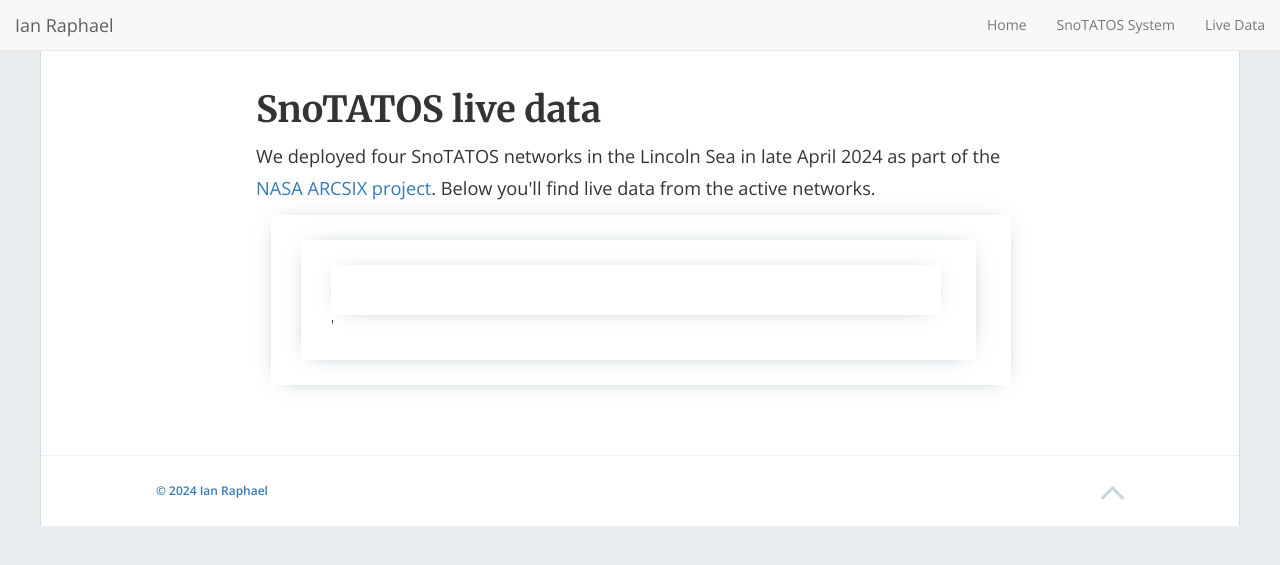
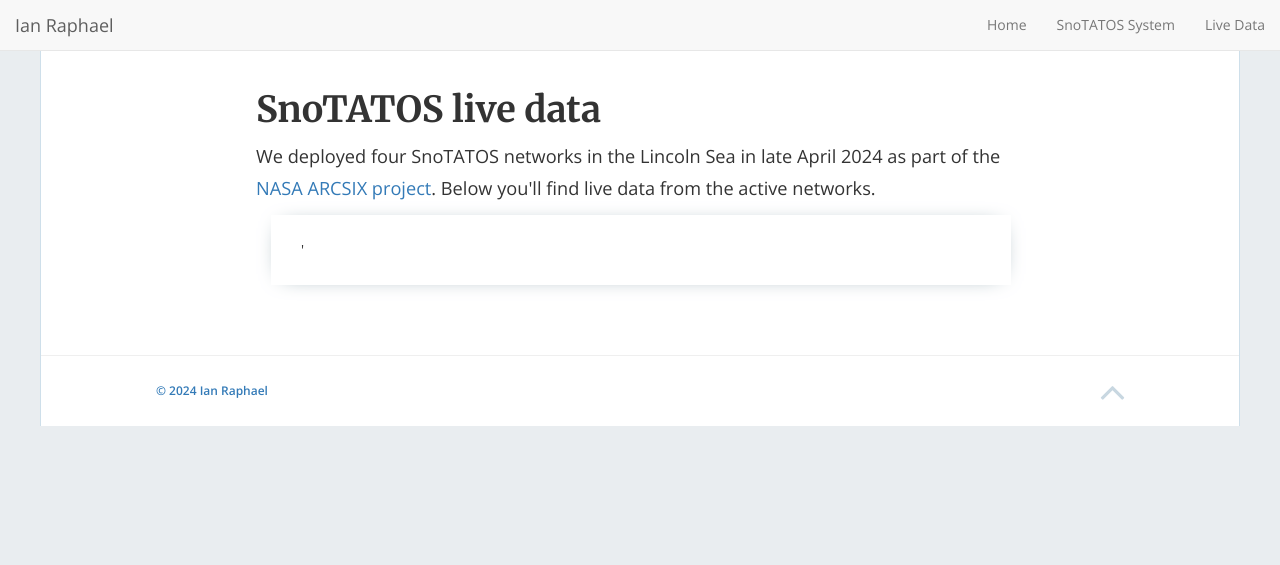
Before and after one commit to ianraphael/ianraphael.github.io, a Jekyll site: the page built from SnoTATOSdata.html, in a window 1280 px wide. Shown: the top 565 px of the page. Built offline with Jekyll 4.4.1, drawn with Linux system fonts in a browser that asks for light colours; nearby versions of some CDN libraries; a script that is not in the unit is left out.

Commit message:
take that

```diff
--- a/SnoTATOSdata.html
+++ b/SnoTATOSdata.html
@@ -14,13 +14,10 @@ permalink: /SnoTATOSdata/
     <div class="box">
       <div id="spark1"></div>
       <div id="spark2"</div>
-    </div>
 
-    <div class="box">
       <div id="spark3"></div>
       <div id="spark4"</div>
-      </div>
-      <div class="box">
+
         <div id="spark5"></div>
         <div id="spark6"</div>
         </div>
```
